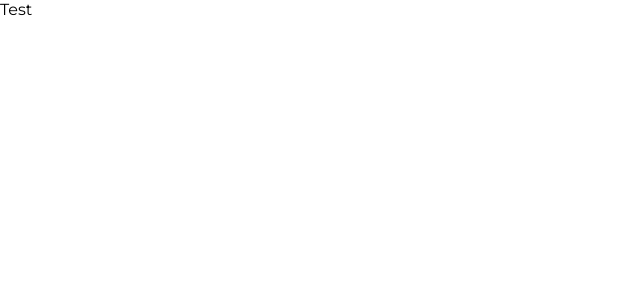
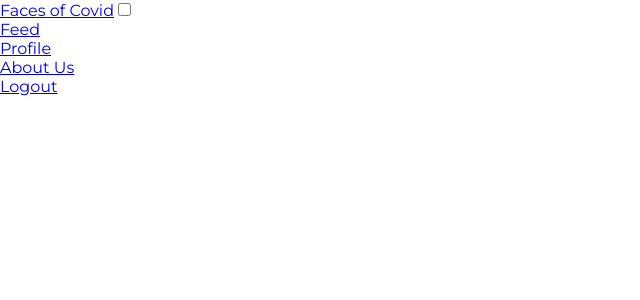
Before and after one commit to FacesOfCovid/FacesOfCovid, a React (Create React App) app in the folder client/: page / in a window 1280 px wide. Shown: the top 300 px of the page, without its empty margins (0-640 px from the left). Built offline with nearby package versions, Linux system fonts and the light colour scheme.

Commit message:
files and folder created, JSX coded

```diff
--- a/client/src/components/App.js
+++ b/client/src/components/App.js
@@ -1,11 +1,12 @@
 import React from 'react';
 
 // COMPONENTS
+import Navbar from "./Navbar/Navbar";
 
 function App() {
   return (
     <div>
-      Test
+      <Navbar />
     </div>
   );
 }
--- /dev/null
+++ b/client/src/components/Navbar/Navbar.js
@@ -0,0 +1,23 @@
+import React from "react";
+
+import "./navbar.css";
+
+const Navbar = () => {
+    return (
+        <nav className="nav">
+            <a href="/" className="logo">Faces of Covid</a>
+            <input className="menu-btn" type="checkbox" id="menu-btn" />
+            <label className="menu-icon" for="menu-btn">
+                <span className="nav-icon"></span>
+            </label>
+            <ul className="menu">
+                <li><a href="/feed">Feed</a></li>
+                <li><a href="/profile">Profile</a></li>
+                <li><a href="/about">About Us</a></li>
+                <li><a href="/logout">Logout</a></li>
+            </ul>
+        </nav>
+    );
+}
+
+export default Navbar;
```
Also changed, not shown: client/src/components/Navbar/navbar.css (added).
